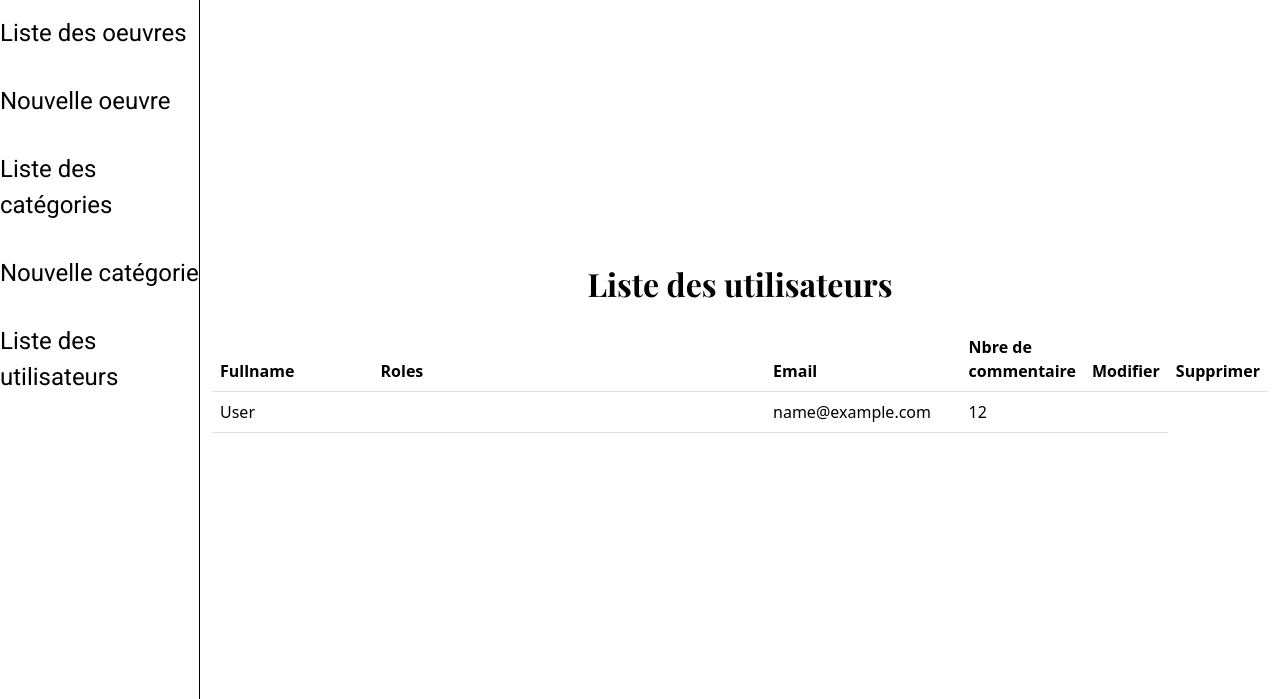
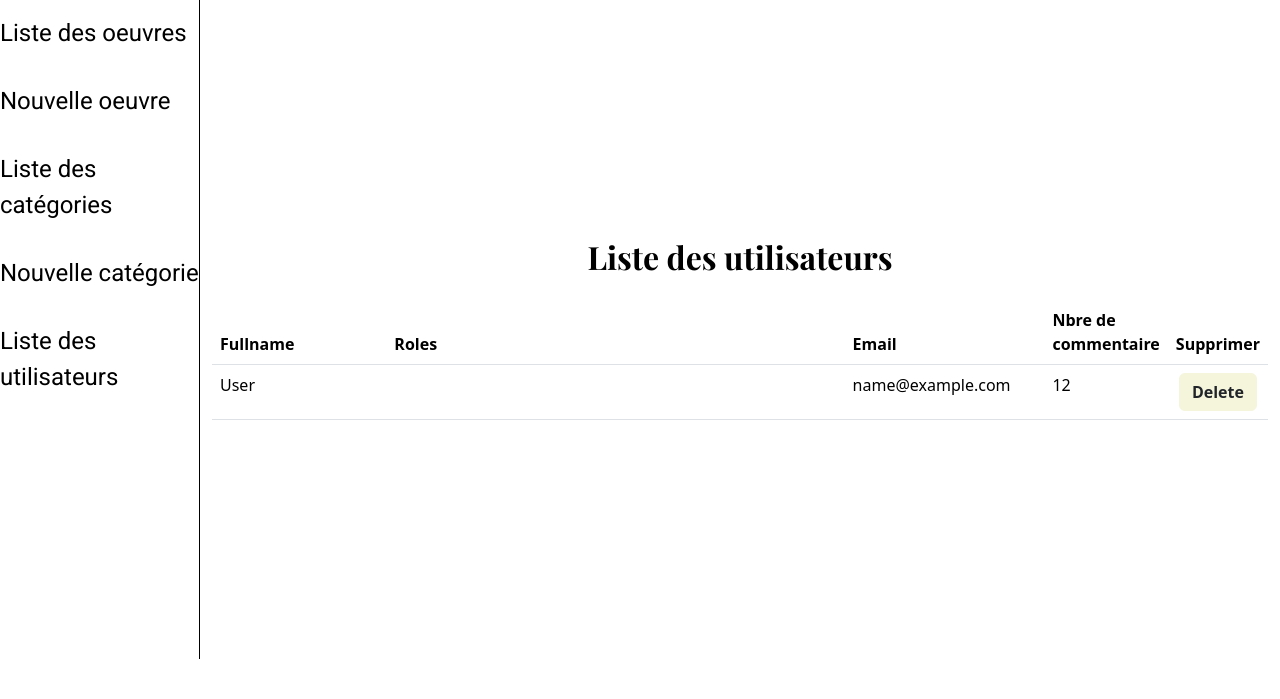
Before and after one commit to Davidgbn33/Galerie, a Symfony app: template templates/admin/user/liste.html.twig in a window 1280 px wide. Shown: the part 101-800 px from the top of the page. Run offline with Twig, Linux system fonts and the light colour scheme; the template is opened without the code that fills it: most values are stand-ins (such as "Sample title", 1, 10 or a date in 2020); style sheets or scripts are compiled from the project's sources; some libraries are stand-ins or nearby versions.

Commit message:
Update controller Admin User with delete

```diff
--- a/assets/styles/modules/admin.scss
+++ b/assets/styles/modules/admin.scss
@@ -46,7 +46,7 @@ text-decoration: none;
 }
 
 .te-height-cat{
-  height: calc(100vh - 100px);
+  height: calc(100vh - 140px);
 }
 
 .te-admin-show-img{
--- /dev/null
+++ b/templates/admin/user/_delete.html.twig
@@ -0,0 +1,4 @@
+<form method="post" action="{{ path('admin_user_delete', {'id': user.id}) }}" onsubmit="return confirm('Est tu sur de vouloir supprimer cette utilisateur');">
+    <input type="hidden" name="_token" value="{{ csrf_token('delete' ~ user.id) }}">
+    <button class="btn te-btn">Delete</button>
+</form>
--- a/templates/admin/user/liste.html.twig
+++ b/templates/admin/user/liste.html.twig
@@ -18,19 +18,17 @@
                         <th  class="te-col-desc">Roles</th>
                         <th  class="te-col-desc">Email</th>
                         <th  class="te-col-desc">Nbre de commentaire</th>
-                        <th  class="te-col-desc text-center">Modifier</th>
                         <th  class="te-col-desc text-center">Supprimer</th>
                     </tr>
                     </thead>
                     <tbody>
                     {% for user in users %}
-                    {{ dump() }}
                        <tr>
                             <td class="te-col-name">{{ user.fullname }}</td>
                             <td class="te-col-desc">{{ user.roles.0 }}</td>
                             <td class="te-col-desc">{{ user.email }}</td>
                            <td class="te-col-desc">{{ user.comments| length }}</td>
-                            <td class="te-col-desc"></td>
+                           <td class="te-col-modify">{{ include('admin/user/_delete.html.twig') }}</td>
                         </tr>
                     {% endfor %}
                     </tbody>
```
Also changed, not shown: src/Controller/admin/AdminUserController.php (+20 -1 lines).
